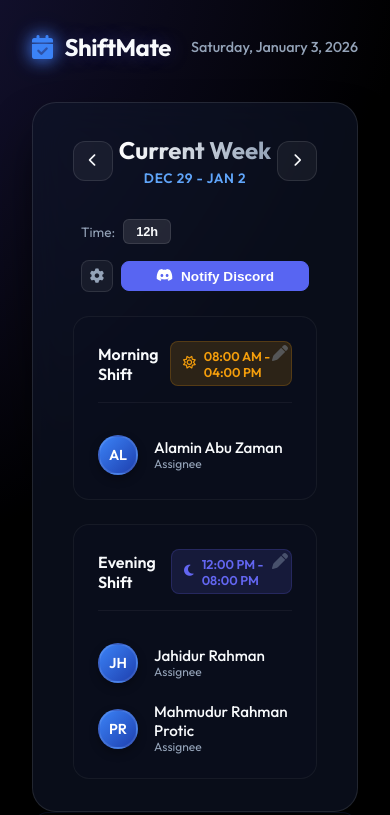
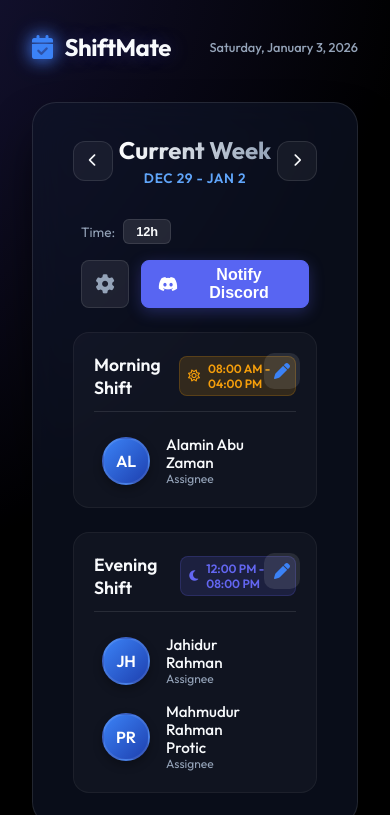
Before and after one commit to jhrahman/shiftmate, a website: page index.html in a window 390 px wide. Shown: the top 815 px of the page. Drawn offline with Linux system fonts and the light colour scheme.

Commit message:
Add password protection and mobile-first UI redesign

```diff
--- a/script.js
+++ b/script.js
@@ -379,10 +379,23 @@ function updateDiscordButtonState() {
     sendDiscordBtn.title = "Send to Discord";
 }
 
+// Password Protection
+const CONFIG_PASSWORD = 'Shiftmate123!@#';
+
 function openDiscordConfig() {
-    webhookUrlInput.value = getWebhookUrl();
-    discordConfigModal.classList.remove('hidden');
-    discordConfigModal.style.display = 'flex';
+    const userPass = prompt("🔒 Enter admin password to configure webhook:");
+    if (userPass === CONFIG_PASSWORD) {
+        webhookUrlInput.value = getWebhookUrl();
+        // Determine what to show in the input so specific default URL is hidden from view unless explicitly set
+        // Actually, user wants to see it if they are configuring it.
+        // But if it's default, maybe we show placeholder?
+        // Let's just show whatever getWebhookUrl returns (which is default) so they know what follows.
+
+        discordConfigModal.classList.remove('hidden');
+        discordConfigModal.style.display = 'flex';
+    } else if (userPass !== null) {
+        alert("❌ Incorrect password! Access denied.");
+    }
 }
 
 function closeDiscordConfig() {
--- a/style.css
+++ b/style.css
@@ -709,3 +709,156 @@ footer {
     min-width: 40px; /* Force minimum width */
     min-height: 40px; /* Force minimum height */
 }
+
+
+/* --- MOBILE FIRST OVERRIDES --- */
+
+/* Base Layout adjustment */
+.main-container {
+    padding: 1rem;
+    max-width: 100%;
+}
+
+/* Header */
+header {
+    margin-bottom: 2rem;
+    flex-direction: row;
+    justify-content: space-between;
+    align-items: center;
+}
+
+header h1 {
+    font-size: 1.5rem;
+}
+
+header .current-date {
+    font-size: 0.8rem;
+    text-align: right;
+}
+
+/* Schedule Card */
+.schedule-card {
+    padding: 1rem;
+    border-radius: 24px;
+}
+
+.card-header {
+    margin-bottom: 1.5rem;
+}
+
+.card-header h2 {
+    font-size: 1.2rem;
+}
+
+/* Row / Grid changes for Mobile */
+.schedule-row {
+    grid-template-columns: 1fr; /* Stack vertically by default */
+    gap: 1rem;
+    padding: 1.25rem;
+    position: relative;
+    background: rgba(255, 255, 255, 0.03); /* Lighter background for better contrast */
+}
+
+/* Time Column */
+.col-time {
+    flex-direction: row;
+    justify-content: space-between;
+    align-items: center;
+    width: 100%;
+    border-bottom: 1px solid rgba(255, 255, 255, 0.1);
+    padding-bottom: 0.75rem;
+    margin-bottom: 0.5rem;
+}
+
+.shift-name {
+    margin-left: 0;
+    font-size: 1.1rem;
+    order: -1; /* Name first */
+}
+
+.time-badge {
+    font-size: 0.75rem;
+    padding: 0.25rem 0.5rem;
+}
+
+/* Person Column */
+.col-person {
+    gap: 1rem;
+    padding-left: 0.5rem; /* Indent slightly */
+}
+
+.assignee-card {
+    position: relative;
+    padding-right: 2rem; /* Make space for action button if needed */
+}
+
+/* Edit Button Positioning */
+.col-action {
+    position: absolute;
+    top: 1.25rem;
+    right: 1rem;
+}
+
+.icon-btn {
+    background: rgba(255, 255, 255, 0.1); /* Visible button background */
+    width: 36px;
+    height: 36px;
+    display: flex;
+    align-items: center;
+    justify-content: center;
+    border-radius: 10px;
+    opacity: 1; /* Always visible on mobile */
+    color: var(--primary);
+}
+
+/* Controls Toolbar - Mobile Optimized */
+.controls-toolbar {
+    flex-direction: row; /* Keep side by side if possible, or wrap */
+    flex-wrap: wrap;
+    gap: 1rem;
+    margin-bottom: 1.5rem;
+}
+
+.discord-controls {
+    width: 100%;
+    display: flex;
+    gap: 0.75rem;
+}
+
+#configDiscordBtn {
+    width: 48px;
+    height: 48px;
+    font-size: 1.2rem;
+    background: rgba(255, 255, 255, 0.08);
+}
+
+.btn-discord {
+    flex: 1;
+    height: 48px; /* Large touch target */
+    justify-content: center;
+    font-size: 1rem;
+    box-shadow: 0 4px 15px rgba(88, 101, 242, 0.3);
+}
+
+/* Avatar consistency */
+.avatar {
+    width: 48px; /* Larger avatars for mobile */
+    height: 48px;
+    min-width: 48px;
+    font-size: 1rem;
+    border-width: 2px;
+}
+
+/* Modal mobile optimizations */
+.modal-content {
+    width: 95%;
+    max-width: 100%;
+    padding: 1.5rem;
+    margin: 1rem;
+    border-radius: 20px;
+    bottom: 0;
+}
+
+.person-option {
+    padding: 1rem; /* Larger touch area */
+}
```
